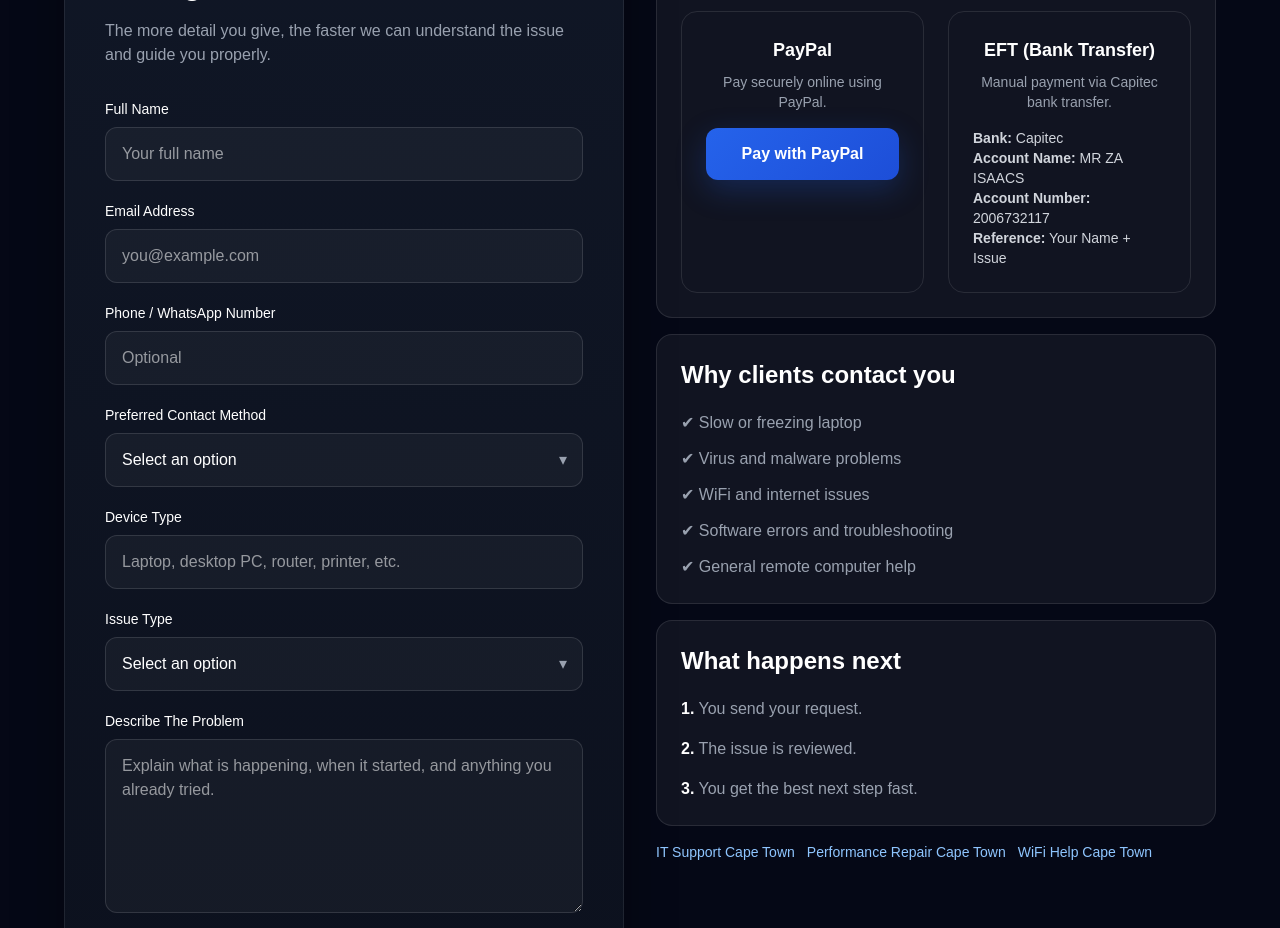
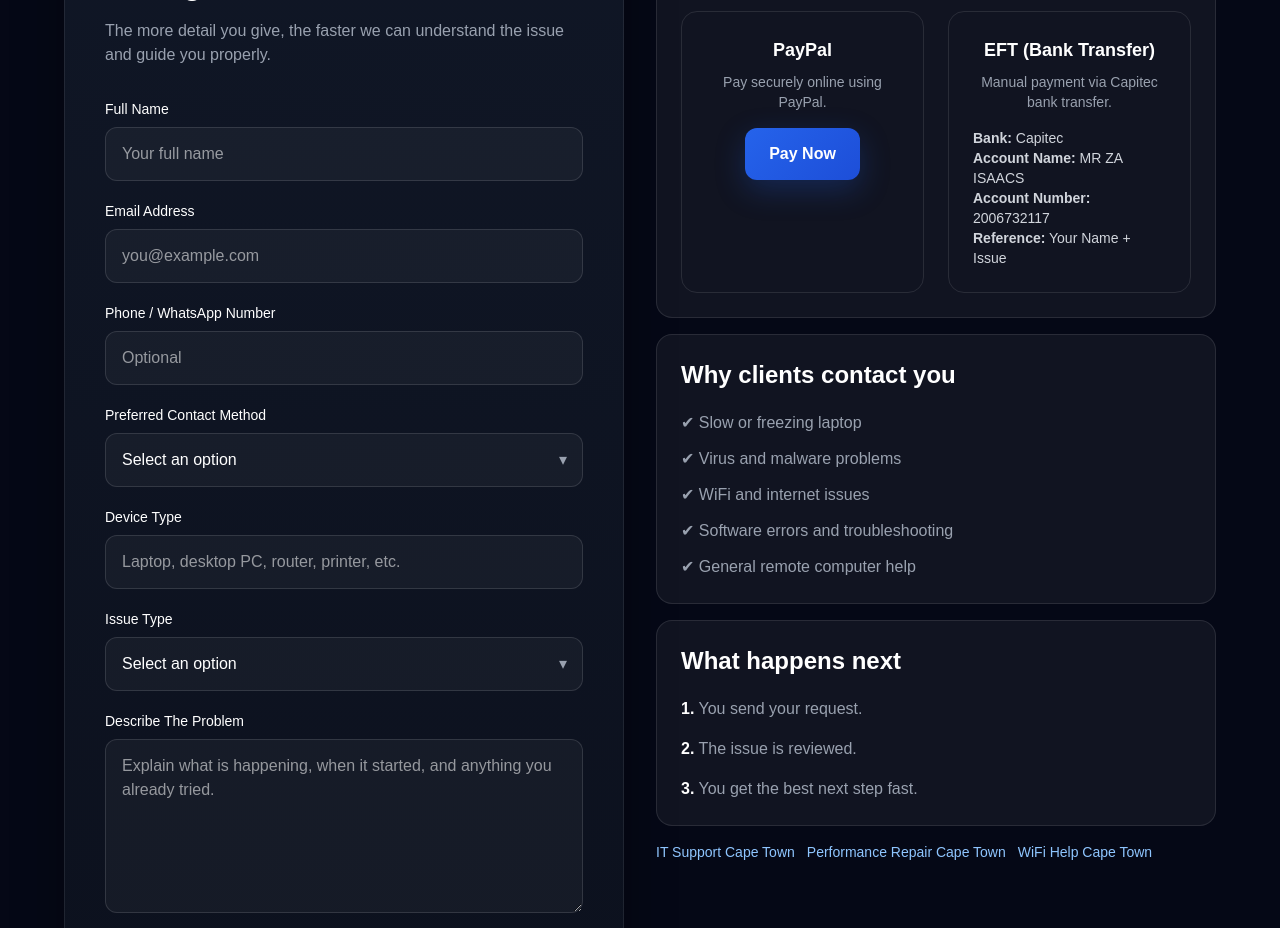
Before and after one commit to Zalokid19/mr-quick-fix-it-support, a Next.js app: page /contact in a window 1280 px wide. Shown: the part 1360-2288 px from the top of the page. Built offline with nearby package versions, Linux system fonts and the light colour scheme.

Commit message:
Update ContactPageClient.tsx

```diff
--- a/app/contact/ContactPageClient.tsx
+++ b/app/contact/ContactPageClient.tsx
@@ -320,14 +320,10 @@ export default function ContactPageClient() {
         Pay securely online using PayPal.
       </p>
 
-      <a
-        href="https://www.paypal.com/ncp/payment/EUS7CQJ632A6C"
-        target="_blank"
-        rel="noopener noreferrer"
-        className="btn btn-primary mt-4 w-full"
-      >
-        Pay with PayPal
-      </a>
+      <Link href="/payment?plan=standard " className="btn btn-primary mt-4">
+        Pay Now
+      </Link>
+
     </div>
 
     <div className="rounded-2xl border border-white/10 p-6">
```
